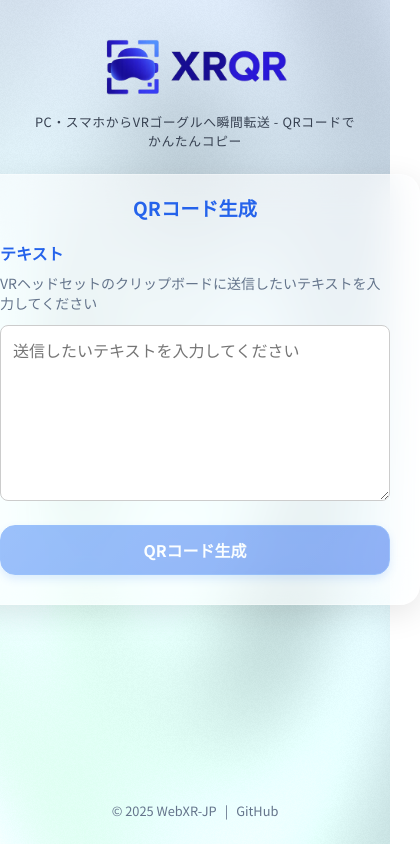
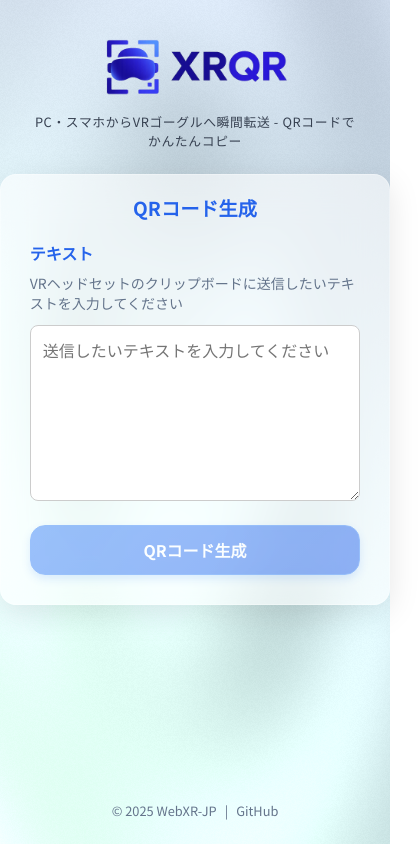
Before and after one commit to WebXR-JP/xrqr, a React (Vite) app: page / in a window 390 px wide. Shown: the whole page, 420 px wide, since content can reach past the window. Built offline with nearby package versions, Linux system fonts and the light colour scheme.

Commit message:
fix: mobile style (#13)

```diff
--- a/src/components/Card/styles.module.css
+++ b/src/components/Card/styles.module.css
@@ -11,6 +11,7 @@
   max-width: 600px;
   width: 100%;
   padding: 1.2rem 1.8rem 1.8rem;
+  box-sizing: border-box;
 }
 
 .header {
@@ -41,3 +42,9 @@
   justify-content: center;
   gap: 1rem;
 }
+
+@media screen and (max-width: 600px) {
+  .container {
+    border-radius: 1rem;
+  }
+}
```
